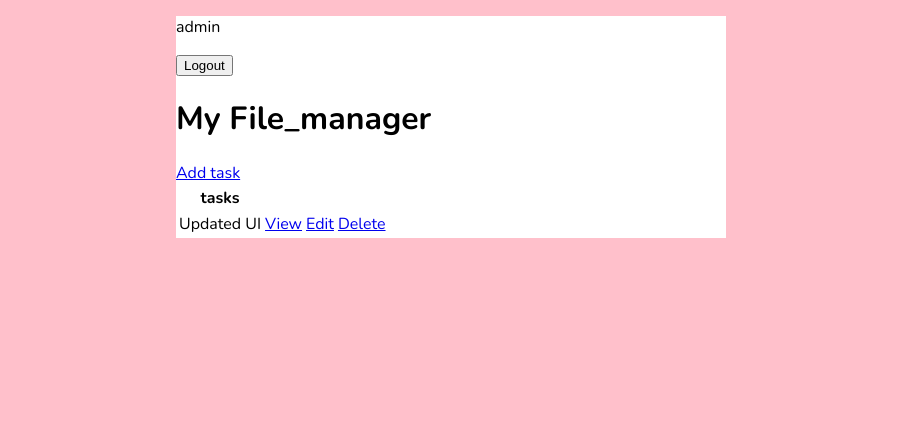
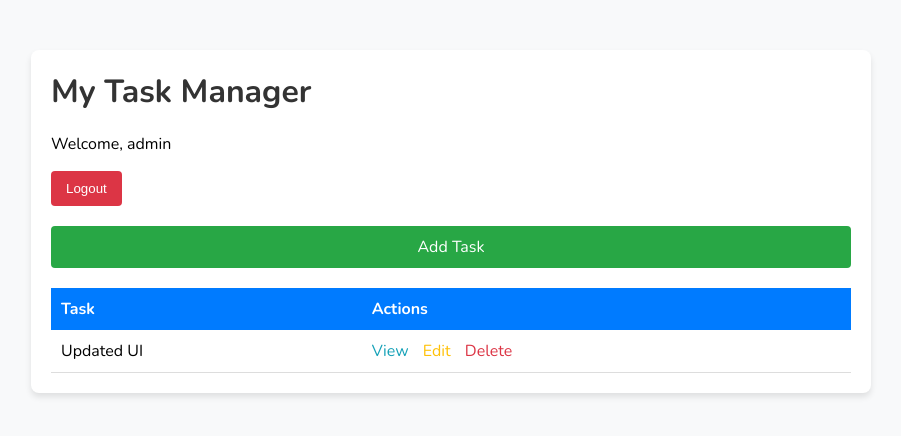
Before and after one commit to parthSapra030105/task_manager, a Django app: page / in a window 1280 px wide. Shown: the top 436 px of the page, without its empty margins (189-1090 px from the left). Run offline with Django 5.2, Linux system fonts and the light colour scheme; a user stored in the database is signed in; data comes from the database, SQL or seed files in the repository; both versions use the stored data as it was after the commit.

Commit message:
Updated Ui
Ui has been updated

```diff
--- a/templates/task_app/main.html
+++ b/templates/task_app/main.html
@@ -1,35 +1,40 @@
-
-
 <!DOCTYPE html>
 <html>
 <head>
-          <title> Task Manager </title>
-          <link rel="preconnect" href="https://fonts.gstatic.com" crossorigin>
-          <link href="https://fonts.googleapis.com/css2?family=Nunito:ital,wght@0,200..1000;1,200..1000&display=swap" rel="stylesheet">
-
+    <title>Task Manager</title>
+    <link href="https://fonts.googleapis.com/css2?family=Nunito:wght@400;700&display=swap" rel="stylesheet">
     <style>
-            body{
-                background-color: pink;
-                font-family: "Nunito", sans-serif;
-                pading-top: 50px;
-                .container{
-                    max-width: 550px;
-                    margin: auto;
-                    background-color: white;
+        body {
+            margin: 0;
+            padding: 0;
+            font-family: 'Nunito', sans-serif;
+            background-color: #f8f9fa;
         }
-
-
-
+        .container {
+            max-width: 800px;
+            margin: 50px auto;
+            background: #fff;
+            border-radius: 8px;
+            box-shadow: 0 4px 6px rgba(0, 0, 0, 0.1);
+            padding: 20px;
+        }
+        .container h1, h3 {
+            margin: 0 0 20px;
+            color: #333;
+        }
+        a {
+            color: #007bff;
+            text-decoration: none;
+        }
+        a:hover {
+            text-decoration: underline;
         }
     </style>
 </head>
 <body>
-        <div class = "container">
+    <div class="container">
         {% block content %}
-
         {% endblock content %}
-
     </div>
-
 </body>
 </html>
--- a/templates/task_app/task_list.html
+++ b/templates/task_app/task_list.html
@@ -1,39 +1,40 @@
 {% extends "task_app/main.html" %}
-{% block  content %}
+{% block content %}
 
-
-
-
+<h1>My Task Manager</h1>
 {% if request.user.is_authenticated %}
-    <p>{{ request.user }}</p>
-    <form method="post" action="{% url 'logout' %}">
+    <p>Welcome, {{ request.user }}</p>
+    <form method="POST" action="{% url 'logout' %}">
         {% csrf_token %}
-        <button type="submit">Logout</button>
+        <button type="submit" style="background: #dc3545; color: white; padding: 10px 15px; border: none; border-radius: 4px; cursor: pointer;">
+            Logout
+        </button>
     </form>
 {% else %}
-    <a href="{% url 'login' %}">Login</a>
+    <a href="{% url 'login' %}" style="color: #007bff;">Login</a>
 {% endif %}
-
-<h1> My File_manager </h1>
-<a href = "{% url 'task-create' %}"> Add task </a>
-
-<table>
-    <tr>
-        <th>  tasks  </th>
-        <th>    </th>
-        <th>    </th>
+<a href="{% url 'task-create' %}" style="display: block; margin: 20px 0; background: #28a745; color: white; padding: 10px 15px; text-align: center; border-radius: 4px;">
+    Add Task
+</a>
+<table style="width: 100%; border-collapse: collapse;">
+    <tr style="background: #007bff; color: white;">
+        <th style="padding: 10px; text-align: left;">Task</th>
+        <th style="padding: 10px; text-align: left;">Actions</th>
     </tr>
     {% for task in tasks %}
-    <tr>
-        <td>  {{task.title}}  </td>
-        <td> <a href = "{%  url 'task' task.id %}"> View </a> </td>
-        <td> <a href = "{%  url 'task-update' task.id %}"> Edit </a> </td>
-        <td> <a href = "{%  url 'task-delete' task.id %}"> Delete </a> </td>
+    <tr style="border-bottom: 1px solid #ddd;">
+        <td style="padding: 10px;">{{ task.title }}</td>
+        <td style="padding: 10px;">
+            <a href="{% url 'task' task.id %}" style="color: #17a2b8; margin-right: 10px;">View</a>
+            <a href="{% url 'task-update' task.id %}" style="color: #ffc107; margin-right: 10px;">Edit</a>
+            <a href="{% url 'task-delete' task.id %}" style="color: #dc3545;">Delete</a>
+        </td>
     </tr>
     {% empty %}
-    <h1> No tasks in list <h2>
+    <tr>
+        <td colspan="2" style="text-align: center; padding: 20px;">No tasks in the list</td>
+    </tr>
     {% endfor %}
 </table>
 
-
 {% endblock content %}
```
Also changed, not shown: templates/task_app/login.html (+8 -9 lines), templates/task_app/logout.html (+5 -3 lines), templates/task_app/register.html (+8 -9 lines), templates/task_app/task.html (+4 -3 lines), templates/task_app/task_confirm_delete.html (+8 -6 lines), templates/task_app/task_form.html (+7 -8 lines), db.sqlite3. Lines whose indentation alone changed are shown as unchanged.
